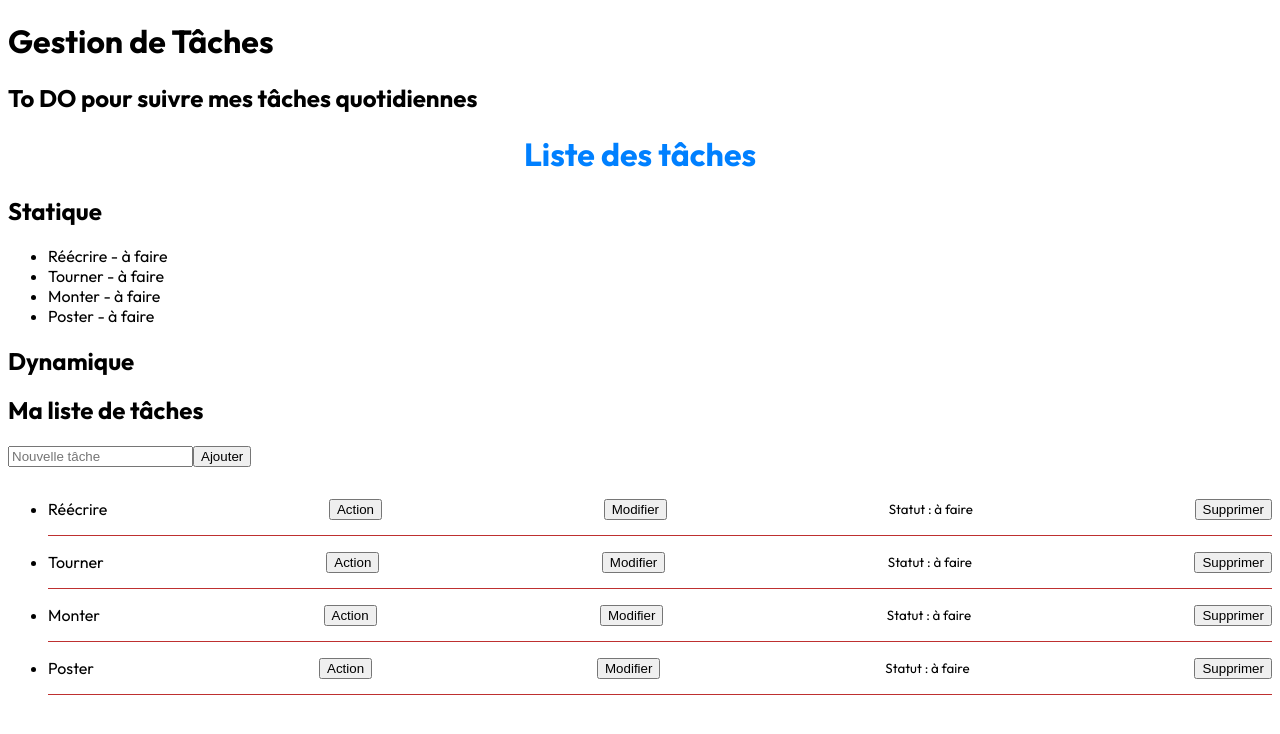
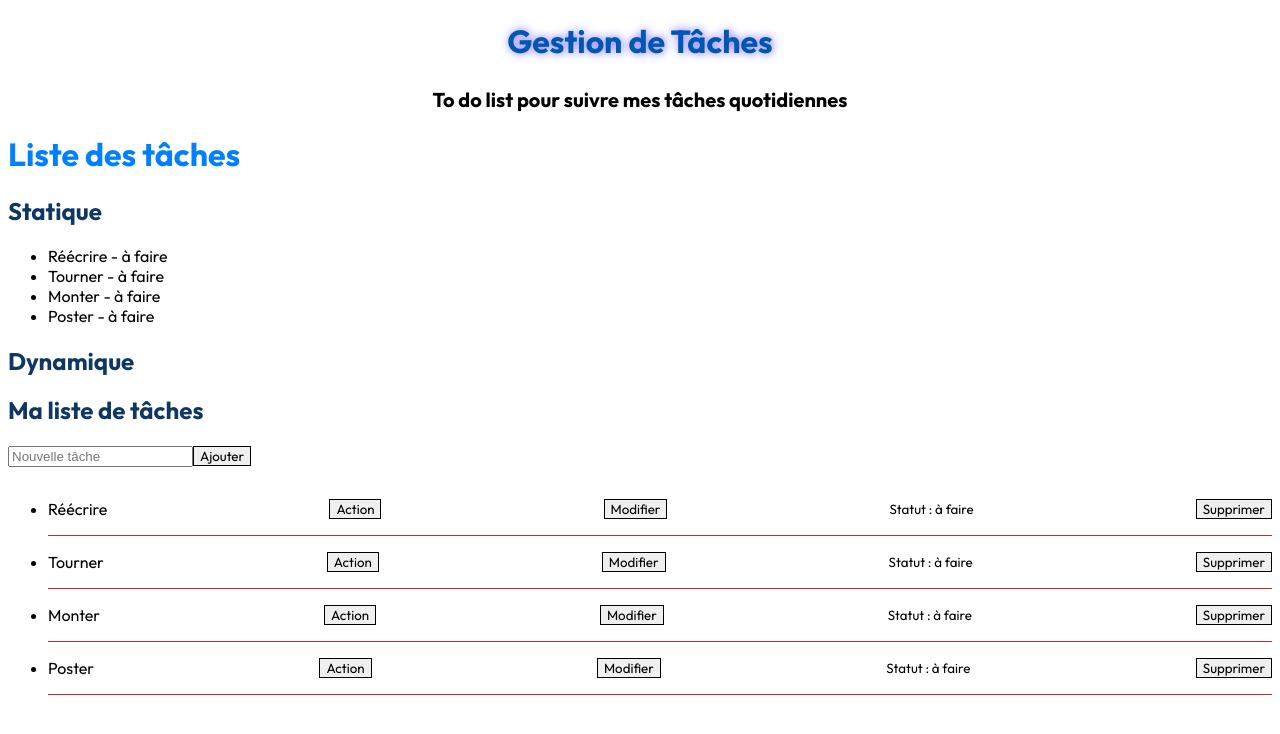
Before and after one commit to Alexandre-git-SDV/todo-list-app-frontend-angular, an Angular app: page / in a window 1280 px wide. Shown: the top 734 px of the page. Built offline with nearby package versions, Linux system fonts and the light colour scheme.

Commit message:
Update CSS

```diff
--- a/package.json
+++ b/package.json
@@ -34,7 +34,7 @@
   },
   "devDependencies": {
     "@angular/build": "^21.0.1",
-    "@angular/cli": "^21.0.1",
+    "@angular/cli": "^20.3.13",
     "@angular/compiler-cli": "^21.0.0",
     "jsdom": "^27.1.0",
     "typescript": "~5.9.2",
--- a/src/app/app.css
+++ b/src/app/app.css
@@ -2,3 +2,27 @@
     align-items: center;
     font-family: Outfit, sans-serif;
 }
+
+h1, h2 {
+    text-align: center;
+}
+
+h1, h2 :hover {
+    color: #0056b3;
+    transition: 0.2s;
+    cursor: pointer;
+    text-shadow: #756bff 1px 0 10px;
+}
+
+button {
+    font-family: Outfit, sans-serif;
+    cursor: pointer;
+    border: royalblue 2px solid;
+}
+
+button:hover {
+    background-color: #0080ff;
+    color: white;
+    transition: 0.2s;
+    transform: scale(1.05);
+}
--- a/src/app/app.html
+++ b/src/app/app.html
@@ -6,6 +6,6 @@
 
 <header>
     <h1>Gestion de Tâches</h1>
-    <h2>To DO pour suivre mes tâches quotidiennes</h2>
+    <h2><small>To do list pour suivre mes tâches quotidiennes</small></h2>
 </header>
 <app-task-list></app-task-list>
--- a/src/app/tasks/service/task-api-service.ts
+++ b/src/app/tasks/service/task-api-service.ts
@@ -2,6 +2,7 @@ import { Injectable } from '@angular/core';
 import { Task } from '../models/task';
 import { TaskState } from '../models/task-state.enum';
 import { delay, Observable, of, pipe } from 'rxjs';
+import { HttpClient } from '@angular/common/http';
 
 @Injectable({
   providedIn: 'root',
--- a/src/app/tasks/store/task-store.ts
+++ b/src/app/tasks/store/task-store.ts
@@ -1,6 +1,7 @@
 import { Injectable } from '@angular/core';
 import { BehaviorSubject, Observable } from 'rxjs';
 import { Task } from '../models/task';
+import { HttpClient } from '@angular/common/http';
 
 @Injectable({ providedIn: 'root' })
 export class TaskStore {
--- a/src/app/tasks/task-list/task-list.css
+++ b/src/app/tasks/task-list/task-list.css
@@ -1,11 +1,41 @@
 h1 {
-    font-family: Outfit, sans-serif;
-    text-align: center;
     color: #0080ff;
 }
 
-ul .todo-item {
-    display: flex;
-    border: 2px solid #0e3863;
-    border-radius: 5px;
+h1:hover {
+    color: #0056b3;
+    transition: 0.2s;
+    cursor: pointer;
+    text-shadow: #756bff 1px 0 10px;
 }
+
+h2 {
+    color: #0e3863;
+}
+
+h2:hover {
+    color: #0a2a4a;
+    transition: 0.2s;
+    cursor: pointer;
+    text-shadow: #4a5a8a 1px 0 10px;
+}
+
+ul :hover {
+    background-color: transparent;
+    box-shadow: #0056b3 0 0 5px;
+    transition: 0.2s;
+}
+
+button {
+    font-family: Outfit, sans-serif;
+    cursor: pointer;
+    border: black solid 1px;
+}
+
+button:hover {
+    background-color: #0056b3;
+    box-shadow: #0056b3 0 0 10px;
+    color: white;
+    transition: 0.2s;
+    transform: scale(1.05);
+}
--- a/src/app/tasks/task-list/task-list.ts
+++ b/src/app/tasks/task-list/task-list.ts
@@ -2,6 +2,7 @@ import { Component } from '@angular/core';
 import { CommonModule } from '@angular/common';
 import { FormsModule } from '@angular/forms';
 import { Observable } from 'rxjs';
+import { HttpClient } from '@angular/common/http';
 
 import { TaskService } from '../todo-item/task-service';
 import { Task } from '../models/task';
--- a/src/app/tasks/todo-item/todo-item.css
+++ b/src/app/tasks/todo-item/todo-item.css
@@ -8,3 +8,24 @@
     border-bottom: 1px solid #be3030;
     justify-content: space-between;
 }
+
+.todo-item:hover {
+    box-shadow: #0056b3 0 0 5px;
+    transition: 0.2s;
+    transform: scale(1.01);
+}
+
+
+button {
+    font-family: Outfit, sans-serif;
+    cursor: pointer;
+    border: black solid 1px;
+}
+
+button:hover {
+    background-color: #0056b3;
+    box-shadow: #0056b3 0 0 10px;
+    color: white;
+    transition: 0.2s;
+    transform: scale(1.05);
+}
--- a/src/app/tasks/todo-item/todo-item.ts
+++ b/src/app/tasks/todo-item/todo-item.ts
@@ -1,5 +1,6 @@
 import { Component, Input, Output, EventEmitter } from '@angular/core';
 import { Task } from '../models/task';
+import { HttpClient } from '@angular/common/http';
 
 @Component({
   selector: 'app-todo-item',
```
Also changed, not shown: src/app/mock/mock-task.ts (added, +9 -0 lines), 2 other files (tests, documents, lock files or other folders).
